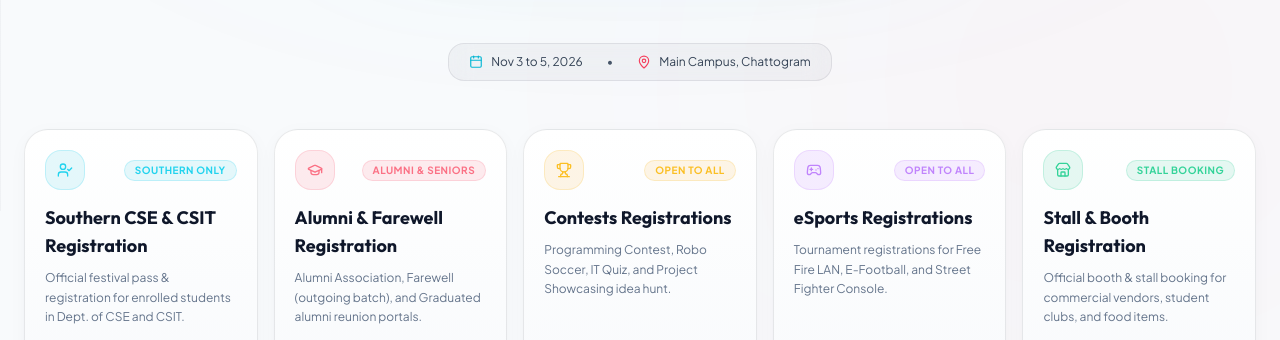
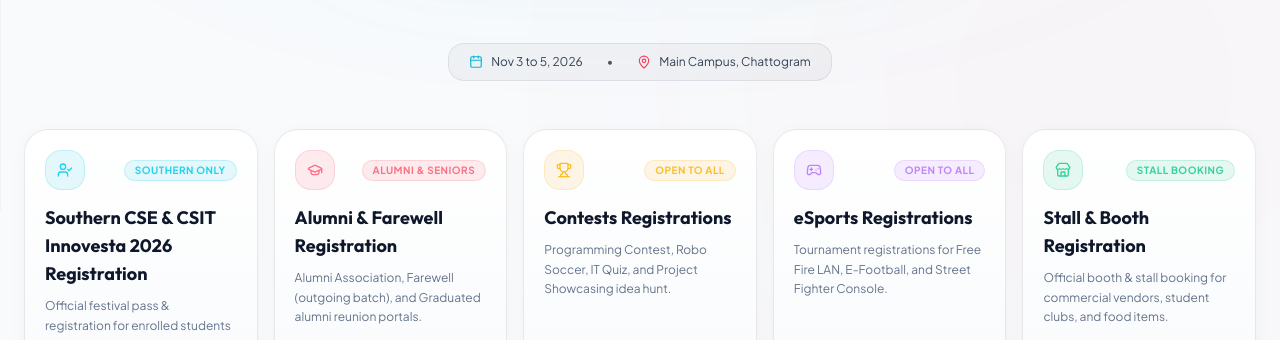
Before and after one commit to subccbd/Innovesta2026, a website: page index.html in a window 1280 px wide. Shown: the part 589-929 px from the top of the page. Drawn offline with nearby package versions, Linux system fonts and the light colour scheme.

Commit message:
v2.5 (Updated Card Title)

```diff
--- a/index.html
+++ b/index.html
@@ -384,7 +384,7 @@
       <div class="mt-8 sm:mt-12 text-left">
         <div class="grid grid-cols-1 sm:grid-cols-2 lg:grid-cols-3 xl:grid-cols-5 gap-3.5 sm:gap-4">
 
-          <!-- 1. Southern CSE & CSIT Registration -->
+          <!-- 1. Southern CSE & CSIT Innovesta 2026 Registration -->
           <a href="https://forms.gle/QyK7xbq6gfpCm2Y29" target="_blank" rel="noopener" class="glass-card glass-card-cyan p-4 sm:p-5 rounded-2xl sm:rounded-3xl flex flex-col justify-between group cursor-pointer relative overflow-hidden transition-all duration-300">
             <div>
               <div class="flex items-center justify-between mb-3.5">
@@ -397,7 +397,7 @@
               </div>
 
               <h2 class="text-base sm:text-lg font-bold text-white font-display group-hover:text-cyan-300 transition-colors leading-snug">
-                Southern CSE &amp; CSIT Registration
+                Southern CSE &amp; CSIT Innovesta 2026 Registration
               </h2>
 
               <p class="text-xs text-slate-400 mt-2 leading-relaxed">
```
